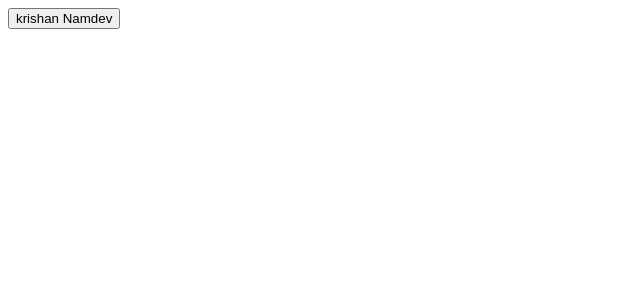
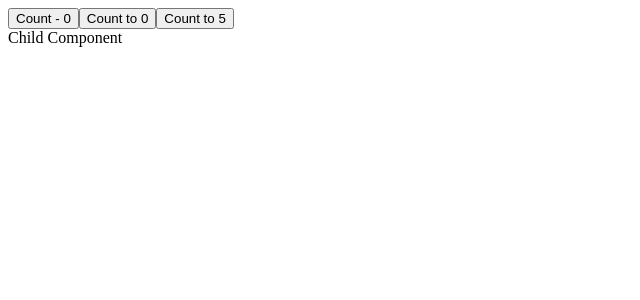
Before and after one commit to krishan190/React-fundamental, a React (Vite) app: page / in a window 1280 px wide. Shown: the top 300 px of the page, without its empty margins (0-640 px from the left). Built offline with nearby package versions, Linux system fonts and the light colour scheme.

Commit message:
parent child

```diff
--- a/src/App.jsx
+++ b/src/App.jsx
@@ -1,9 +1,9 @@
-import { ObjectUseState } from "./immutable State/ObjectUseState";
+import { Parent } from "./Parent child/Parent";
 
 function App() {
   return (
     <div>
-      <ObjectUseState />
+      <Parent />
     </div>
   );
 }
--- /dev/null
+++ b/src/Parent child/Child.jsx
@@ -0,0 +1,5 @@
+export const Child = () => {
+  console.log("Child Component Render");
+
+  return <div>Child Component</div>;
+};
--- /dev/null
+++ b/src/Parent child/Parent.jsx
@@ -0,0 +1,17 @@
+import { useState } from "react";
+import { Child } from "./Child";
+
+export const Parent = () => {
+  const [count, setCount] = useState(0);
+
+  console.log("Parent Render");
+
+  return (
+    <div>
+      <button onClick={() => setCount((c) => c + 1)}>Count - {count}</button>
+      <button onClick={() => setCount(0)}>Count to 0</button>
+      <button onClick={() => setCount(5)}>Count to 5</button>
+      <Child />
+    </div>
+  );
+};
```
Also changed, not shown: src/immutable State/ArrayUseState.jsx (added, +35 -0 lines).
